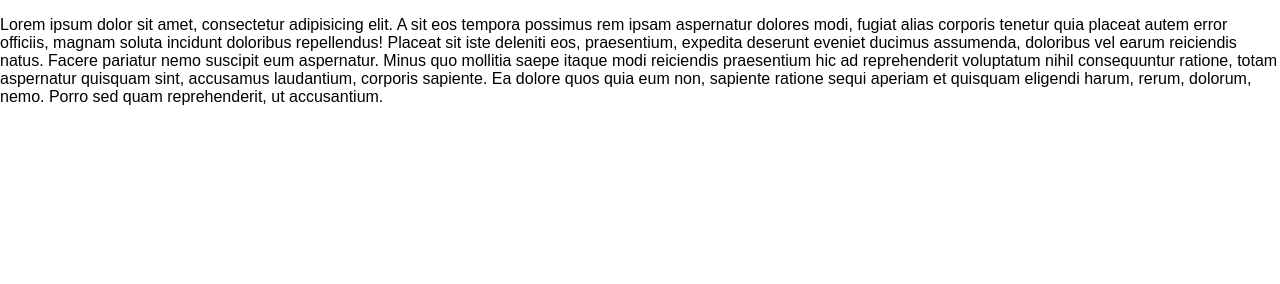
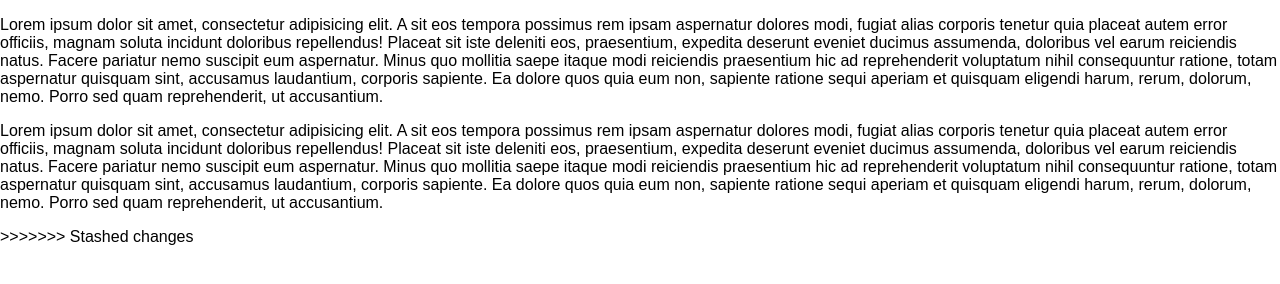
Before and after one commit to lisafolkerson/murderedOut.js, a website: page index.html in a window 1280 px wide. Drawn offline with nearby package versions, Linux system fonts and the light colour scheme.

```diff
--- a/index.html
+++ b/index.html
@@ -10,5 +10,9 @@
 
 	<script src="https://ajax.googleapis.com/ajax/libs/jquery/1.10.2/jquery.min.js"></script>
 	<script src="assets/scripts/scripts.js"></script>
+	<div class="wrapper">
+		<p>Lorem ipsum dolor sit amet, consectetur adipisicing elit. A sit eos tempora possimus rem ipsam aspernatur dolores modi, fugiat alias corporis tenetur quia placeat autem error officiis, magnam soluta incidunt doloribus repellendus! Placeat sit iste deleniti eos, praesentium, expedita deserunt eveniet ducimus assumenda, doloribus vel earum reiciendis natus. Facere pariatur nemo suscipit eum aspernatur. Minus quo mollitia saepe itaque modi reiciendis praesentium hic ad reprehenderit voluptatum nihil consequuntur ratione, totam aspernatur quisquam sint, accusamus laudantium, corporis sapiente. Ea dolore quos quia eum non, sapiente ratione sequi aperiam et quisquam eligendi harum, rerum, dolorum, nemo. Porro sed quam reprehenderit, ut accusantium.</p>
+	</div><!--end wrapper-->
+>>>>>>> Stashed changes
 </body>
 </html>
--- a/styles.css
+++ b/styles.css
@@ -6,7 +6,9 @@
 * { -moz-box-sizing: border-box; -webkit-box-sizing: border-box; box-sizing: border-box; }
 
 
-
+/**********************************
+	FUNCTIONAL STYLES
+***********************************/
 .murder:before, .murder:after {
 	background-color: black;
 	background-image: none;
@@ -17,3 +19,12 @@
 	border-color: black;
 	fill: black;
 }
+
+
+/**********************************
+	DOCS STYLES
+***********************************/
+
+.wrapper {
+
+}
```
